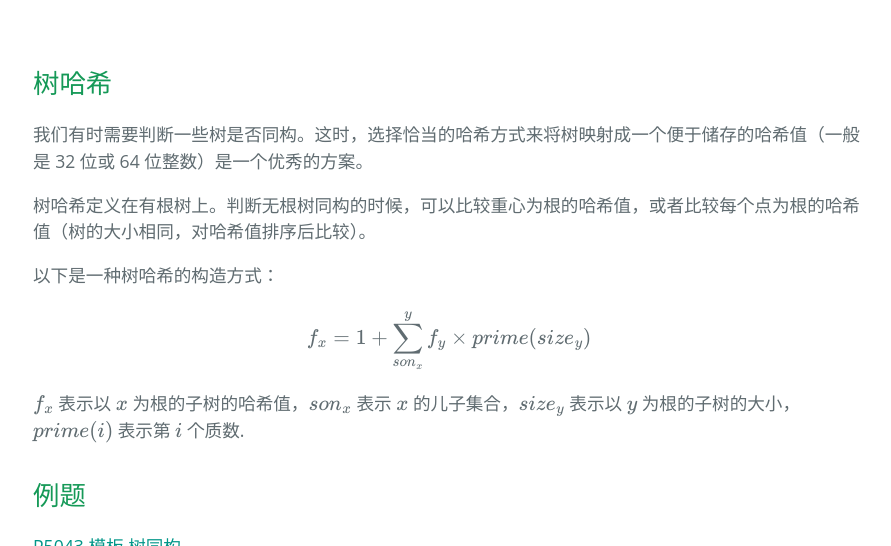
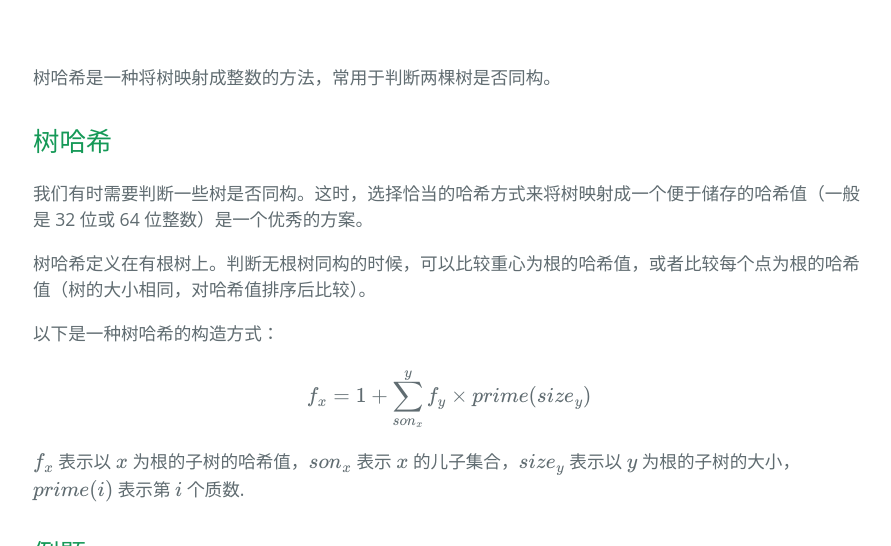
Before and after one commit to BuaaCzx/BuaaCzx.github.io, a Jekyll site: the page built from _posts/2023-11-7-树的同构（树哈希）.md, in a window 1280 px wide and 900 px high, cut to the strip 354-900 px from the top of the window. Shown: the whole strip, without its empty margins (191-1082 px from the left). Built offline with Jekyll 4.4.1, drawn with Linux system fonts in a browser that asks for light colours; some web fonts are replaced; formulas are drawn with MathJax 3.

Commit message:
Update 2023-11-7-树的同构（树哈希）.md

```diff
--- a/_posts/2023-11-7-树的同构（树哈希）.md
+++ b/_posts/2023-11-7-树的同构（树哈希）.md
@@ -3,6 +3,8 @@ layout: post
 title: 树的同构（树哈希）
 tags: 算法学习
 ---
+
+树哈希是一种将树映射成整数的方法，常用于判断两棵树是否同构。
 
 ## 树哈希
 
```
